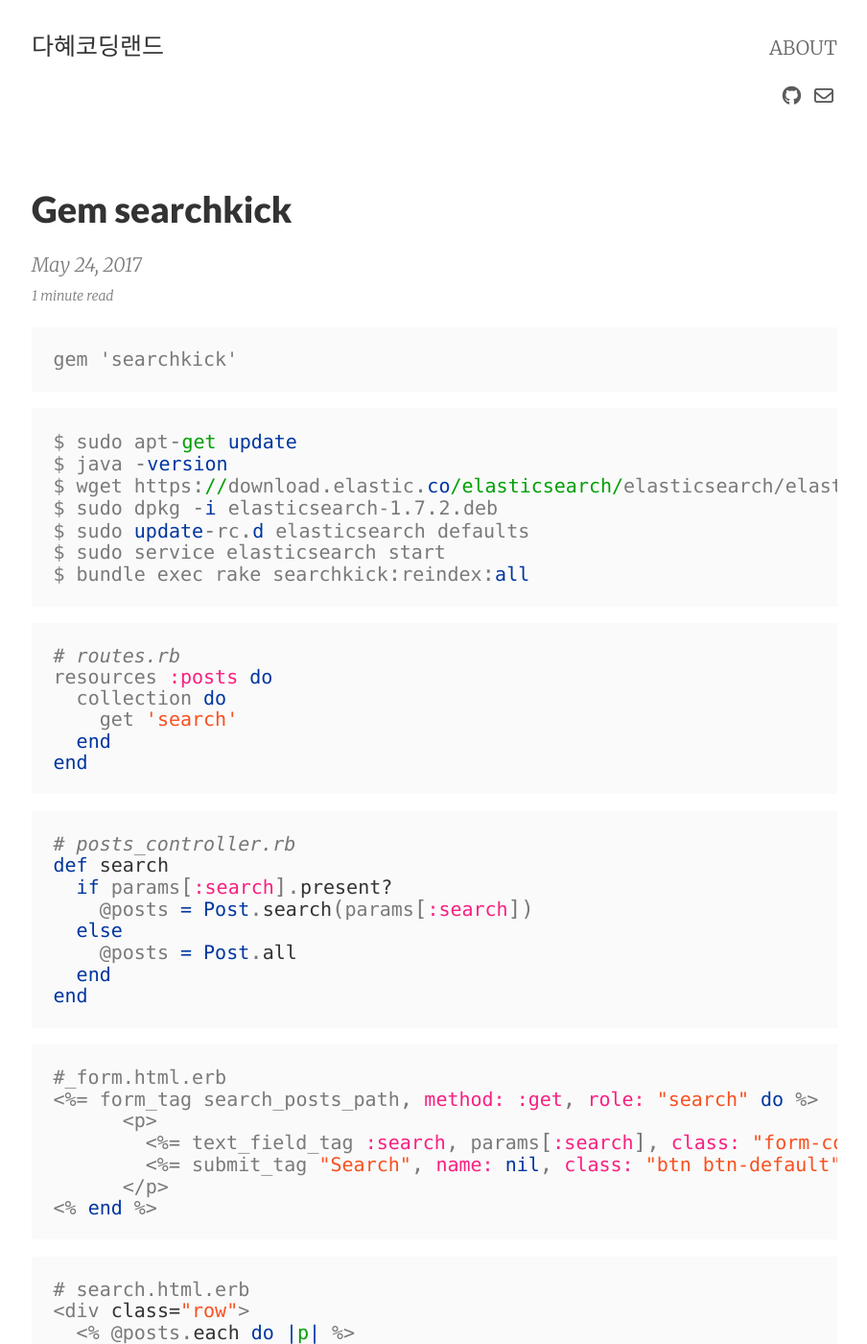
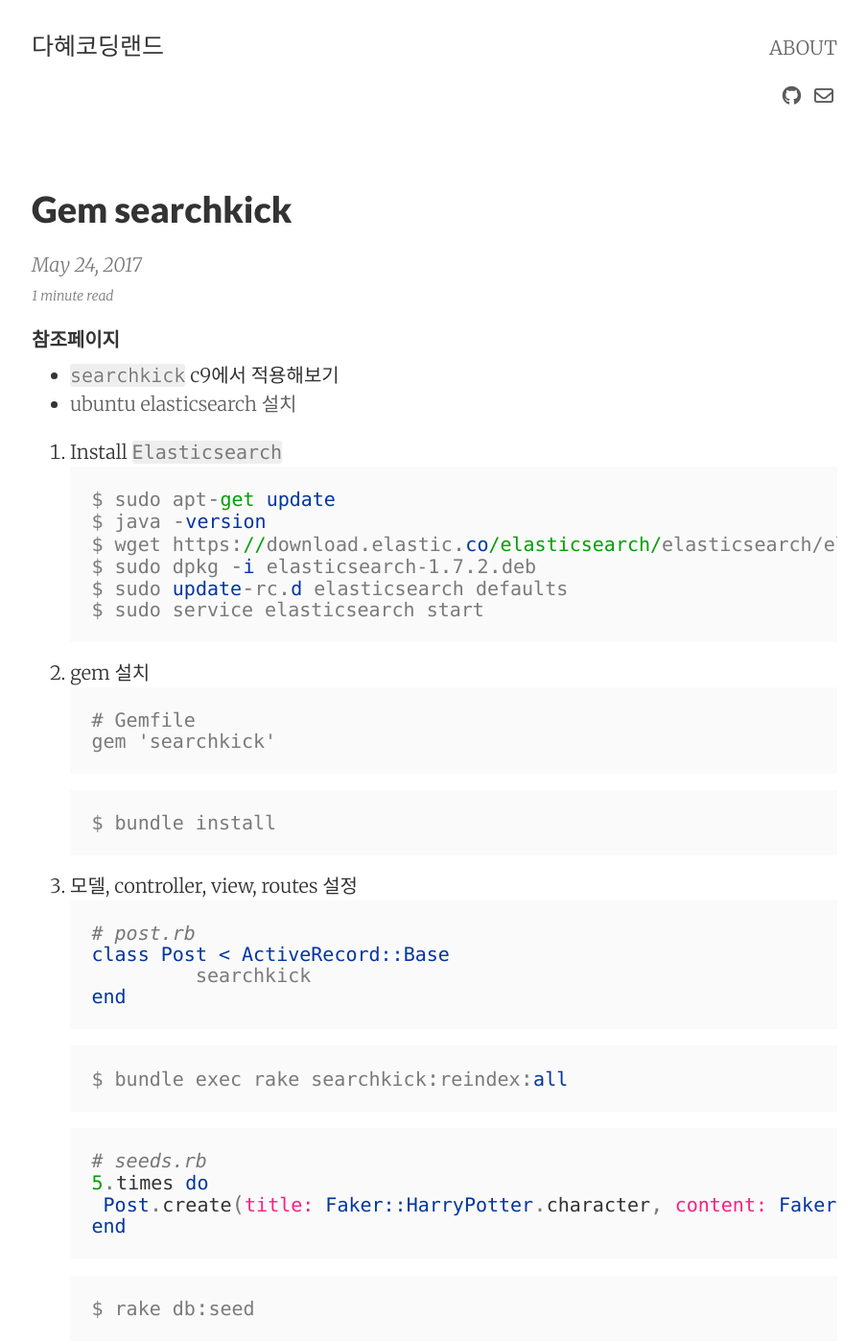
Before and after one commit to dh00023/dh00023.github.io, a Jekyll site: the page built from _posts/2017-05-24-searchkick.md, in a window 1280 px wide and 1400 px high. Shown: the whole window at 96% size, without its empty margins (187-1091 px from the left). Built offline with Jekyll 4.4.1, drawn with Linux system fonts in a browser that asks for light colours; nearby versions of some CDN libraries; some of the changed text lies outside the part shown.

Commit message:
searchkick내용수정

````diff
--- a/_posts/2017-05-24-searchkick.md
+++ b/_posts/2017-05-24-searchkick.md
@@ -5,11 +5,11 @@ date:       2017-05-24 15:25:00
 summary:    searchkick gem 적용하기
 tags: RoR gem
 ---
+#### 참조페이지
+- [`searchkick`](https://github.com/ankane/searchkick) c9에서 적용해보기
+- [ubuntu elasticsearch 설치](https://www.digitalocean.com/community/tutorials/how-to-install-and-configure-elasticsearch-on-ubuntu-14-04)
 
-```gem
-gem 'searchkick'
-```
-
+1. Install `Elasticsearch`
 ```vim
 $ sudo apt-get update
 $ java -version
@@ -17,9 +17,36 @@ $ wget https://download.elastic.co/elasticsearch/elasticsearch/elasticsearch-1.7
 $ sudo dpkg -i elasticsearch-1.7.2.deb
 $ sudo update-rc.d elasticsearch defaults
 $ sudo service elasticsearch start
+```
+
+2. gem 설치
+```gem
+# Gemfile
+gem 'searchkick'
+```
+```vim
+$ bundle install
+```
+
+3. 모델, controller, view, routes 설정
+```ruby
+# post.rb
+class Post < ActiveRecord::Base
+ 	 searchkick
+end
+```
+```vim
 $ bundle exec rake searchkick:reindex:all
 ```
-
+```ruby
+# seeds.rb
+5.times do
+    Post.create(title: Faker::HarryPotter.character, content: Faker::HarryPotter.quote)
+end
+```
+```vim
+$ rake db:seed
+```
 ```ruby
 # routes.rb
 resources :posts do
@@ -28,7 +55,6 @@ resources :posts do
   end
 end
 ```
-
 ```ruby
 # posts_controller.rb
 def search
@@ -39,7 +65,6 @@ def search
   end
 end
 ```
-
 ```erb
 #_form.html.erb
 <%= form_tag search_posts_path, method: :get, role: "search" do %>
@@ -49,7 +74,6 @@ end
       </p>
 <% end %>
 ```
-
 ```erb
 # search.html.erb
 <div class="row">
````
Also changed, not shown: other parts of _posts/2017-05-24-searchkick.md (+0 -2 lines).
